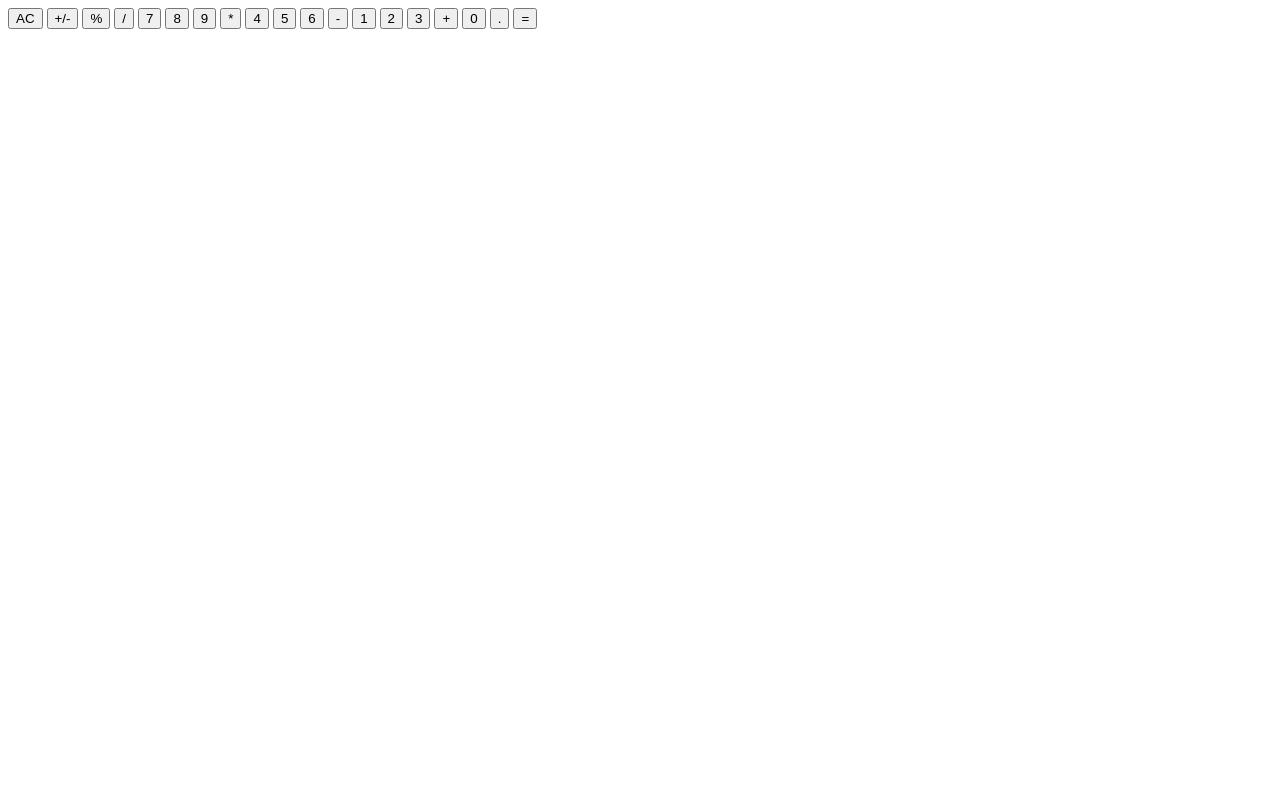
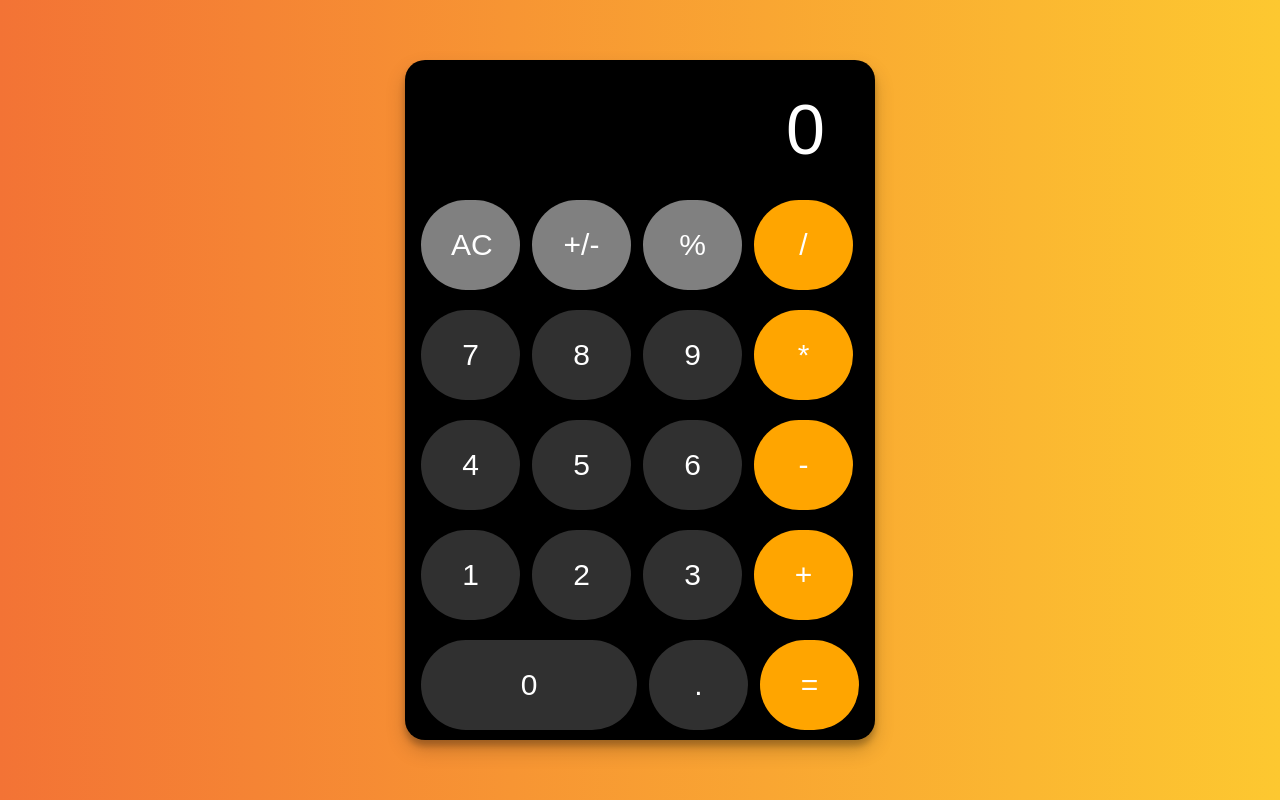
Before and after one commit to Ephemerian/calcutaror-js, a plain HTML site: page index.html in a window 1280 px wide. Drawn offline with Linux system fonts and the light colour scheme.

Commit message:
added design of calculator in css

```diff
--- a/index.html
+++ b/index.html
@@ -7,8 +7,9 @@
     <link rel="stylesheet" href="./styles.css" />
   </head>
   <body>
+    <div class="page-container">
       <div class="calculator">
-      <div class="display"></div>
+        <div class="display">0</div>
         <div class="buttons">
           <button class="button btn-grey">AC</button>
           <button class="button btn-grey">+/-</button>
@@ -31,6 +32,7 @@
           <button class="button btn-orange">=</button>
         </div>
       </div>
+    </div>
     <script src="./index.html"></script>
   </body>
 </html>
--- a/styles.css
+++ b/styles.css
@@ -0,0 +1,83 @@
+* {
+    margin: 0;
+    padding: 0;
+    box-sizing: border-box;
+}
+
+body {
+    background: linear-gradient(to left, #fdc830, #f37335);
+    font-size: 12px;
+    font-family: Arial, Helvetica, sans-serif;
+}
+
+.page-container {
+    display: flex;
+    justify-content: center;
+    align-items: center;
+    height: 100vh;
+}
+
+.calculator {
+    width: 470px;
+    height: 680px;
+    background-color: black;
+    margin: 150px auto;
+    border-radius: 20px;
+    padding: 10px;
+    box-shadow: rgba(0, 0, 0, 0.19) 0px 10px 20px, rgba(0, 0, 0, 0.23) 0px 6px 6px;
+}
+
+.display {
+    color: white;
+    font-size: 70px;
+    text-align: end;
+    padding-top: 20px;
+    padding-bottom: 20px;
+    padding-right: 40px;
+}
+
+.buttons {
+    display: flex;
+    flex-wrap: wrap;
+    width: auto;
+}
+
+.button {
+    border: none;
+    color: white;
+    border-radius: 50px;
+    padding: 28px 30px;
+    width: 22%;
+    margin: 10px 6px;
+    font-size: 30px;
+    background-color: rgba(128, 128, 128, 0.372);
+    text-align: center;
+}
+
+.button:hover,
+.button:focus {
+    background-color: rgba(158, 158, 158, 0.372);
+}
+
+.zero-btn {
+    padding: 28px 30px;
+    flex-grow: 1;
+}
+
+.btn-orange {
+    background-color: orange;
+}
+
+.btn-orange:hover,
+.btn-orange:focus {
+    background-color: rgb(255, 179, 39);
+}
+
+.btn-grey {
+    background-color: grey;
+}
+
+.btn-grey:hover,
+.btn-grey:focus {
+    background-color: rgb(150, 150, 150);
+}
```
Lines whose indentation alone changed are shown as unchanged.
